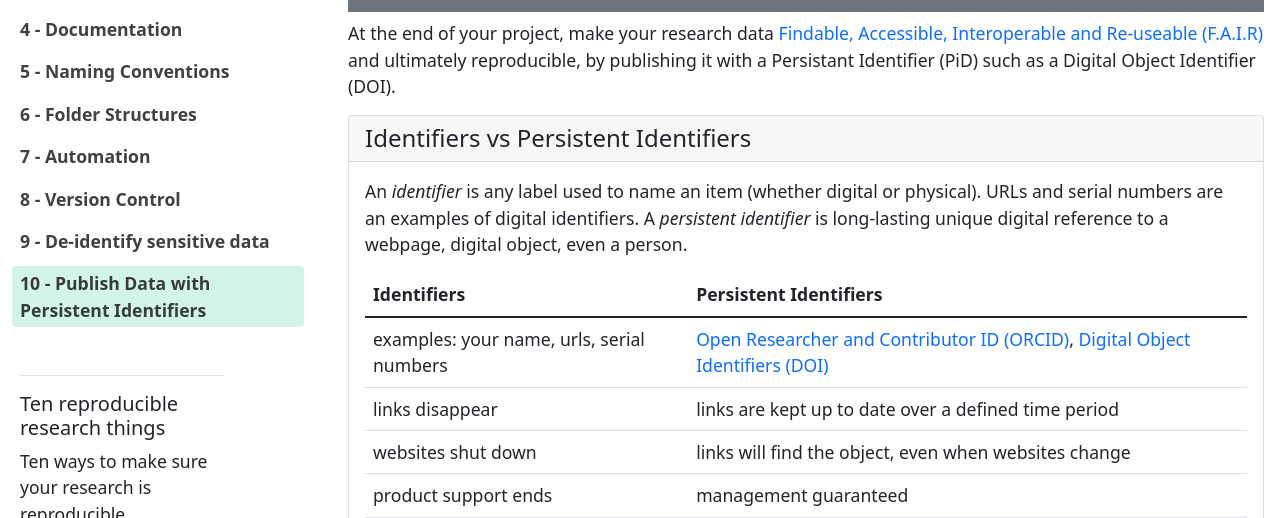
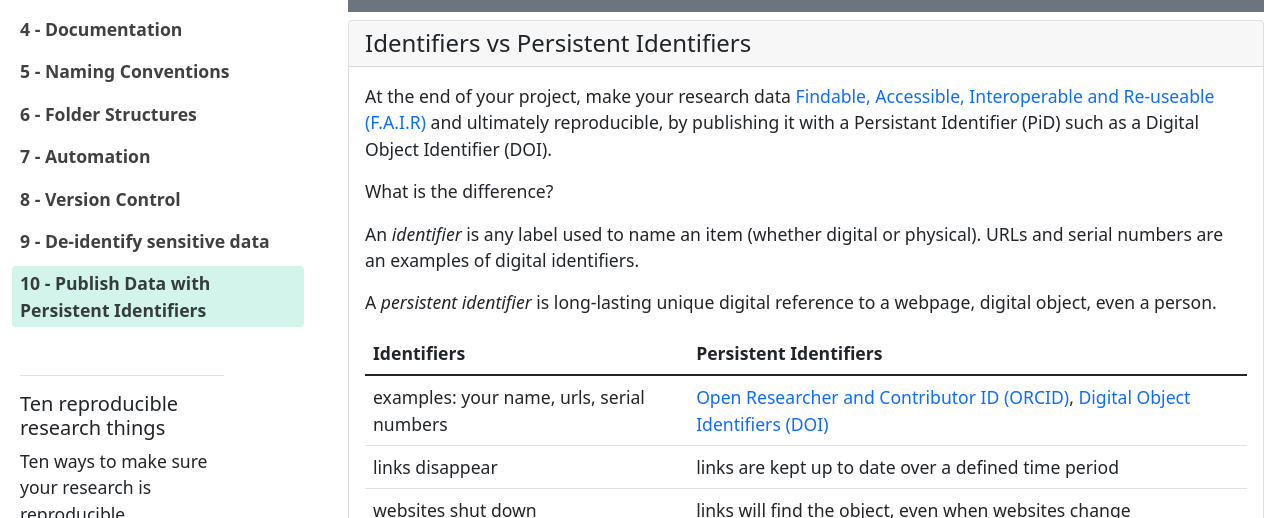
Before and after one commit to guereslib/ten-reproducible-research-things, a Jekyll site: the page built from content/10-publish.md, in a window 1280 px wide and 900 px high, scrolled down 547 px, cut to the strip 234-752 px from the top of the window. Built offline with Jekyll 4.4.1, drawn with Linux system fonts in a browser that asks for light colours.

Commit message:
Update 10-publish.md

```diff
--- a/content/10-publish.md
+++ b/content/10-publish.md
@@ -7,11 +7,13 @@ title: 10 - Publish Data with Persistent Identifiers
 
 <div class="p-3 mb-2 bg-secondary text-white">Scenario: Someone has published contradicting results to your published paper. Can your provide your data and methods?{% include icon.html icon='journal-medical' %}</div>
 
-
+{% capture text %}
 At the end of your project, make your research data [Findable, Accessible, Interoperable and Re-useable (F.A.I.R)](https://ardc.edu.au/resource/fair-data/) and ultimately reproducible, by publishing it with a Persistant Identifier (PiD) such as a Digital Object Identifier (DOI).
 
-{% capture text %}
+What is the difference?
+
 An *identifier* is any label used to name an item (whether digital or physical).  URLs and serial numbers are an examples of digital identifiers.
+
 A *persistent identifier* is long-lasting unique digital reference to a webpage, digital object, even a person.
 
 | Identifiers | Persistent Identifiers |
```
